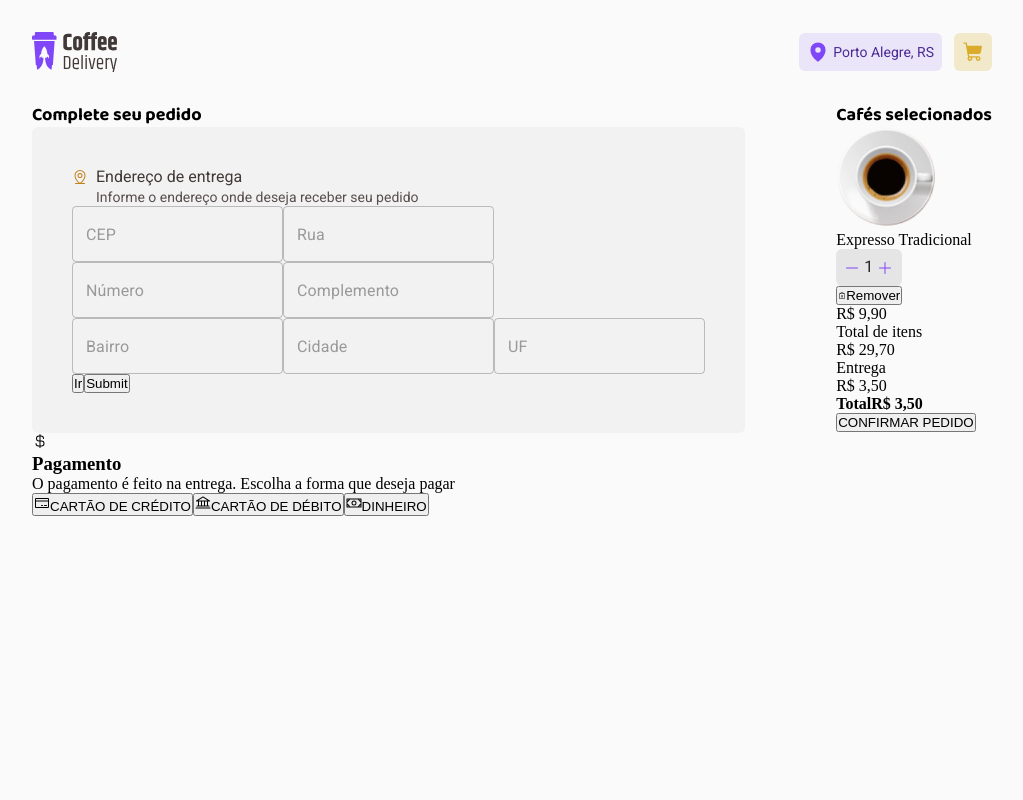
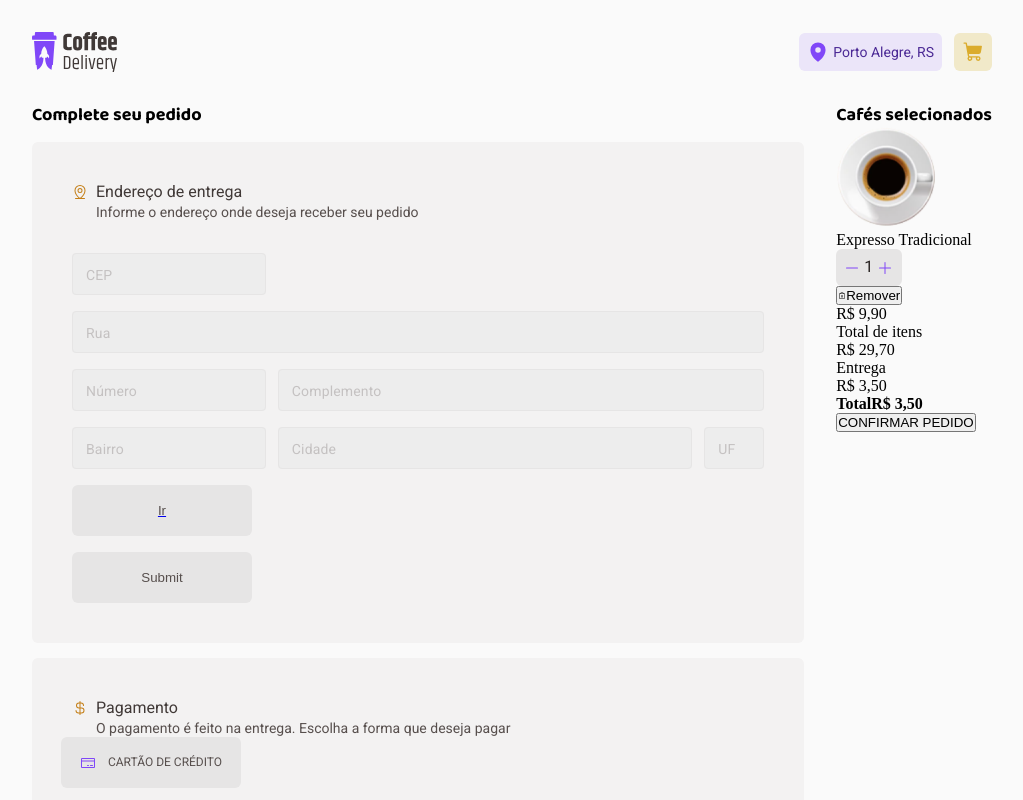
Before and after one commit to CeliceCarvalho/CoffeeDelivery, a React (Vite) app: page /checkout in a window 1280 px wide. Shown: the top 800 px of the page, without its empty margins (128-1151 px from the left). Built offline with nearby package versions, Linux system fonts and the light colour scheme.

Commit message:
12/08 - hub

```diff
--- a/src/pages/Checkout/index.tsx
+++ b/src/pages/Checkout/index.tsx
@@ -6,10 +6,10 @@ import { useForm } from "react-hook-form"
 import { NavLink } from "react-router-dom"
 import * as zod from 'zod'
 import { zodResolver } from "@hookform/resolvers/zod"
-import TextField from "@mui/material/TextField"
 
 import imgExpresso from '../../assets/Type_Expresso.svg'
-import { AdressFormContainer, CheckoutContainer } from "./styles"
+import { CheckoutContainer, FormContainer, TextFieldStyled, PaymentOptions } from "./styles"
+import { FormControlLabel, Radio, RadioGroup } from "@mui/material"
 
 
 const deliveryAdressValidationSchema = zod.object({
@@ -43,7 +43,7 @@ export function Checkout(){
         <CheckoutContainer>
             <section>
                 <h1>Complete seu pedido</h1>
-                <AdressFormContainer>
+                <FormContainer>
                     <header>
                         <MapPinLine/>
                         <div>
@@ -52,26 +52,30 @@ export function Checkout(){
                         </div>
                     </header>
                     <form onSubmit={handleSubmit(setAdress)}>
-                        <TextField
+                        <TextFieldStyled
+                            style={{width: "28%"}}
                             type="text"
                             placeholder="CEP"
                             id="cep"
                             {...register('cep')}
                         />
-                        <TextField
+                        <TextFieldStyled
+                            style={{flex: 1}}
                             type="text"
                             placeholder="Rua"
                             id="rua"
                             {...register('rua')}
                         />
                         <div>
-                            <TextField
+                            <TextFieldStyled
+                                style={{width: "28%"}}
                                 type="number"
                                 placeholder="Número"
                                 id="numero"
                                 {...register('numero', {valueAsNumber: true})}
                             />
-                            <TextField
+                            <TextFieldStyled
+                                style={{flex: 1}}
                                 type="text"
                                 placeholder="Complemento"
                                 id="comp"
@@ -79,19 +83,22 @@ export function Checkout(){
                             />
                         </div>
                         <div>
-                            <TextField
+                            <TextFieldStyled
+                                style={{width: "28%"}}
                                 type="text"
                                 placeholder="Bairro"
                                 id="bairro"
                                 {...register('bairro')}
                             />
-                            <TextField
+                            <TextFieldStyled
+                                style={{flex: 1}}
                                 type="text"
                                 placeholder="Cidade"
                                 id="cidade"
                                 {...register('cidade')}
                             />
-                            <TextField
+                            <TextFieldStyled
+                                style={{width: 60}}
                                 type="text"
                                 placeholder="UF"
                                 id="uf"
@@ -107,8 +114,8 @@ export function Checkout(){
                             Submit
                         </button>
                     </form>
-                </AdressFormContainer>
-                <div>
+                </FormContainer>
+                <FormContainer>
                     <header>
                         <CurrencyDollar/>
                         <div>
@@ -116,21 +123,27 @@ export function Checkout(){
                             <p>O pagamento é feito na entrega. Escolha a forma que deseja pagar</p>
                         </div>
                     </header>
-                    <section>
+                    <PaymentOptions>
+                        <FormControlLabel label='' value="credit" control={
                             <button>
                                 <CreditCard size={16}/>
-                            CARTÃO DE CRÉDITO
+                                 <p>CARTÃO DE CRÉDITO</p>
                             </button>
+                        }/>
+                        <FormControlLabel label='' value="debit" control={
                             <button>
                                 <Bank size={16}/>
-                            CARTÃO DE DÉBITO
+                                <p>CARTÃO DE DÉBITO</p>
                             </button>
+                        }/>
+                        <FormControlLabel label='' value="cash" control={
                             <button>
                                 <Money size={16}/>
-                            DINHEIRO
+                                <p>DINHEIRO</p>
                             </button>
-                    </section>
-                </div>
+                        }/>
+                    </PaymentOptions>
+                </FormContainer>
             </section>
             <div>
                 <h1>Cafés selecionados</h1>
--- a/src/pages/Checkout/styles.ts
+++ b/src/pages/Checkout/styles.ts
@@ -1,20 +1,29 @@
+import { TextField, FormControlLabel, RadioGroup } from "@mui/material";
 import styled from "styled-components";
+
 
 export const CheckoutContainer = styled.main`
     width: 100%;
 
     display: flex;
     justify-content: space-between;
+    gap: 32px;
 
     h1{
         ${props => props.theme.titles.XS}
     }
 
+    section{
+        flex: 1;
+    }
+
 `
 
-export const AdressFormContainer = styled.div`
+export const FormContainer = styled.div`
+    margin-top: 15px;
     padding: 40px;
     background-color: ${props => props.theme.colors.base.card};
+    flex: 1;
 
     border-radius: 6px;
 
@@ -35,4 +44,67 @@ export const AdressFormContainer = styled.div`
             color: ${props => props.theme.colors.base.text};
         }
     }
+
+    form{
+        display: flex;
+        flex-direction: column;
+        gap: 16px;
+
+        margin-top: 32px;
+
+        div{
+            display: flex;
+            gap: 12px;
+        }
+    }
+
+    button{
+        width: 180px;
+        height: 51px;
+
+        border: 0;
+        border-radius: 6px;
+
+        svg{
+            color: ${props => props.theme.colors.brand.purple};
+        }
+
+        display: flex;
+        gap: 12px;
+        align-items: center;
+        justify-content: center;
+
+        color: ${props => props.theme.colors.base.text};
+        background-color: ${props => props.theme.colors.base.button};
+
+        p{
+            ${props => props.theme.button.M}
+        }
+
+        :checked{
+
+        }
+    }
 `
+
+export const TextFieldStyled = styled(TextField)`
+    .MuiInputBase-root{
+        height: 42px;
+        background-color: ${props => props.theme.colors.base.input};
+        color: ${props => props.theme.colors.base.label};
+        fieldset{
+            border-color: #E6E5E5;
+        }
+
+    }
+
+    ::placeholder{
+        ${props => props.theme.texts.S_regular}
+    }
+`
+export const PaymentOptions = styled(RadioGroup)`
+    display: flex;
+    flex-direction: row;
+    gap: 12px;
+
+`
--- a/src/pages/Home/@componentes/Card/index.tsx
+++ b/src/pages/Home/@componentes/Card/index.tsx
@@ -3,86 +3,58 @@ import { Minus, Plus, ShoppingCart } from "@phosphor-icons/react";
 import { useContext, useState } from "react";
 import { CartContext } from "../../../../contexts/CartContext";
 
-interface Props {
-  coffee: {
-    id: string;
-    name: string;
-    imgSrc: string;
-    tag: Tag[];
-    description: string;
-    price: number;
-  };
+interface Props{
+    coffee:{
+        id: string,
+        name: string,
+        imgSrc: string,
+        tag: Tag[],
+        description: string,
+        price: number,
+    }
 }
 
-interface Tag {
-  id: string;
-  name: string;
+interface Tag{
+    id: string,
+    name: string
 }
 
-interface Item {
-  id: string;
-  quantity: number;
+interface Item{
+    id: string,
+    quantity: number,
 }
 
-export function Card({ coffee }: Props) {
-  const { addNewItem, cart } = useContext(CartContext);
+export function Card({coffee}: Props){
+    const { addNewItem, updateAlreadyAddedItem, cart } = useContext(CartContext)
+    const [ Quantity, setQuantity ] = useState<number>(0)
 
-  const { colors } = useTheme();
-  const [Quantity, setQuantity] = useState<number>(0);
-  const [item, setItem] = useState<Item>({
-    id: coffee.id,
-    quantity: 0,
-  });
-
-  console.log(cart);
-
-  function handleAddQuantity() {
-    setQuantity(Quantity + 1);
+    function handleAddQuantity(){
+        setQuantity(Quantity + 1)
     }
 
-  function handleRemoveQuantity() {
-    setQuantity(Quantity - 1);
+    function handleRemoveQuantity(){
+        setQuantity(Quantity - 1)
     }
 
-  function AddNew() {
-    addNewItem({ id: coffee.id, quantity: Quantity });
+    function updateCart(){
+        const newItem: Item = {
+            id: coffee.id,
+            quantity: Quantity
         }
-  function handleUpdateQuantity() {
-    const updatedQuantity = Quantity + item.quantity;
+        console.log(cart)
 
-    setItem((state) => ({ ...state, quantity: updatedQuantity }));
+        const isAlreadyAdded = cart.items.findIndex((item) => item.id == newItem.id)
 
-    /*const isNewItem =  cart.find( item => newItem.id == item.id)
-        console.log(isNewItem)
-
-        const itemAlreadyAdded = cart.find(item => newItem.id == item.id)
-
-        const indexItem = cart.findIndex(item => newItem.id == item.id)
-
-
-        if(itemAlreadyAdded){
-            console.log("item já adicionado")
-            const updated: Cart = {
-                id: cart[indexItem].id,
-                quantity: cart[indexItem].quantity += Quantity
+        if(isAlreadyAdded >= 0){
+            updateAlreadyAddedItem(newItem, isAlreadyAdded)
+        } else {
+            addNewItem(newItem)
         }
-            itemAlreadyAdded.quantity += Quantity
-            cart[indexItem].quantity += Quantity
-            setCart(state => [...state, updated])
-
-        } else {
-            console.log('item novo')
-            setCart((state) => [...state, newItem])
-            produce(cart, draft=>{
-                console.log(draft[0])
-                draft.push(newItem)
-            })
-        }*/
     }
 
-  return (
+    return(
         <CardContainer>
-      <img src={coffee.imgSrc} width={120} />
+            <img src={coffee.imgSrc} width={120}/>
             <Tags>
                 {coffee.tag.map((tag) => (
                     <Tag key={tag.id}>
@@ -100,24 +72,18 @@ export function Card({ coffee }: Props) {
                 <Actions>
                     <Counter>
                         <div>
-              <Minus
-                color={colors.brand.purple_dark}
-                onClick={handleRemoveQuantity}
-              />
+                            <Minus onClick={handleRemoveQuantity}/>
                         </div>
                         <p>{Quantity}</p>
                         <div>
-              <Plus
-                color={colors.brand.purple_dark}
-                onClick={handleAddQuantity}
-              />
+                            <Plus onClick={handleAddQuantity}/>
                         </div>
                     </Counter>
-          <CartButton onClick={AddNew}>
-            <ShoppingCart size={22} weight="fill" />
+                    <CartButton onClick={updateCart}>
+                        <ShoppingCart size={22} weight="fill"/>
                     </CartButton>
                 </Actions>
             </BuyContainer>
         </CardContainer>
-  );
+    )
 }
--- a/src/themes/defaultTheme.ts
+++ b/src/themes/defaultTheme.ts
@@ -110,7 +110,7 @@ export const defaultTheme = {
         M: css`
             font-family: "Roboto", sans-serif;
             font-weight: 400;
-            font-size: 0.625rem;
+            font-size: 0.750rem;
             line-height: 1.6;
         `
     }
```
Lines whose indentation alone changed are shown as unchanged.
